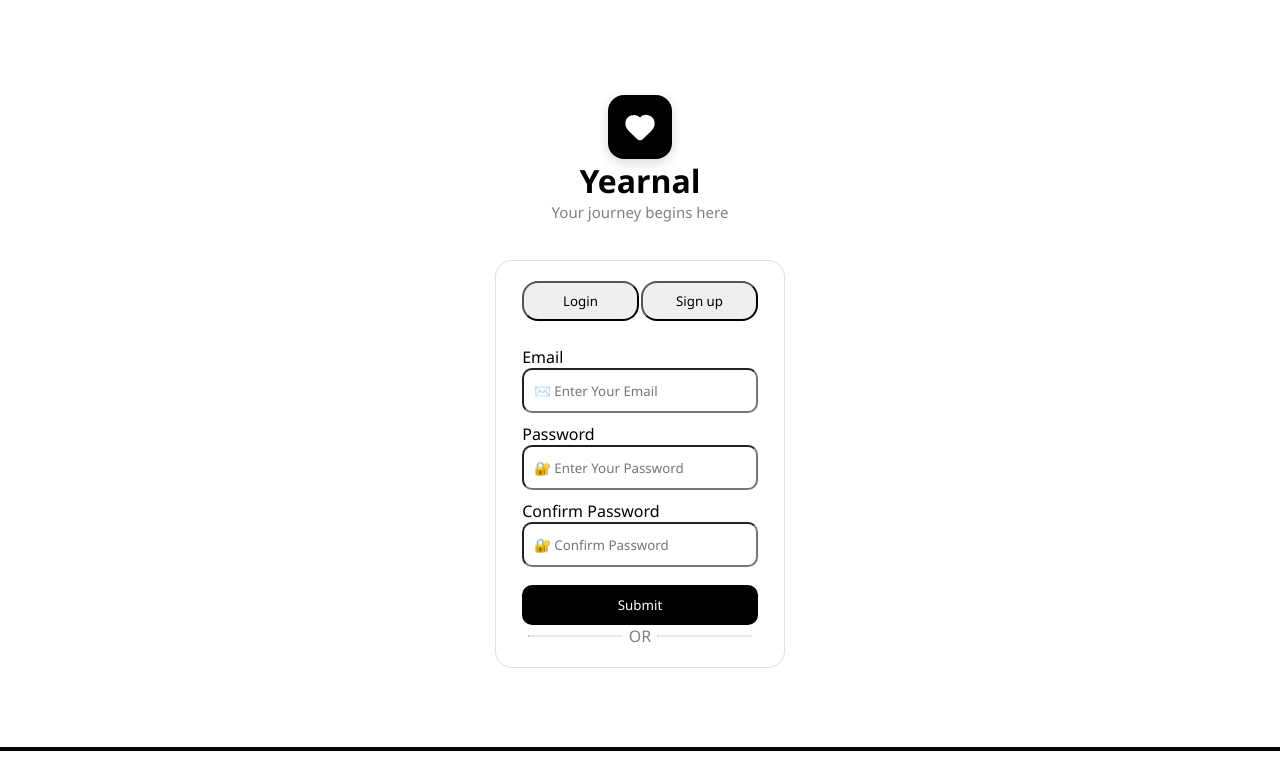
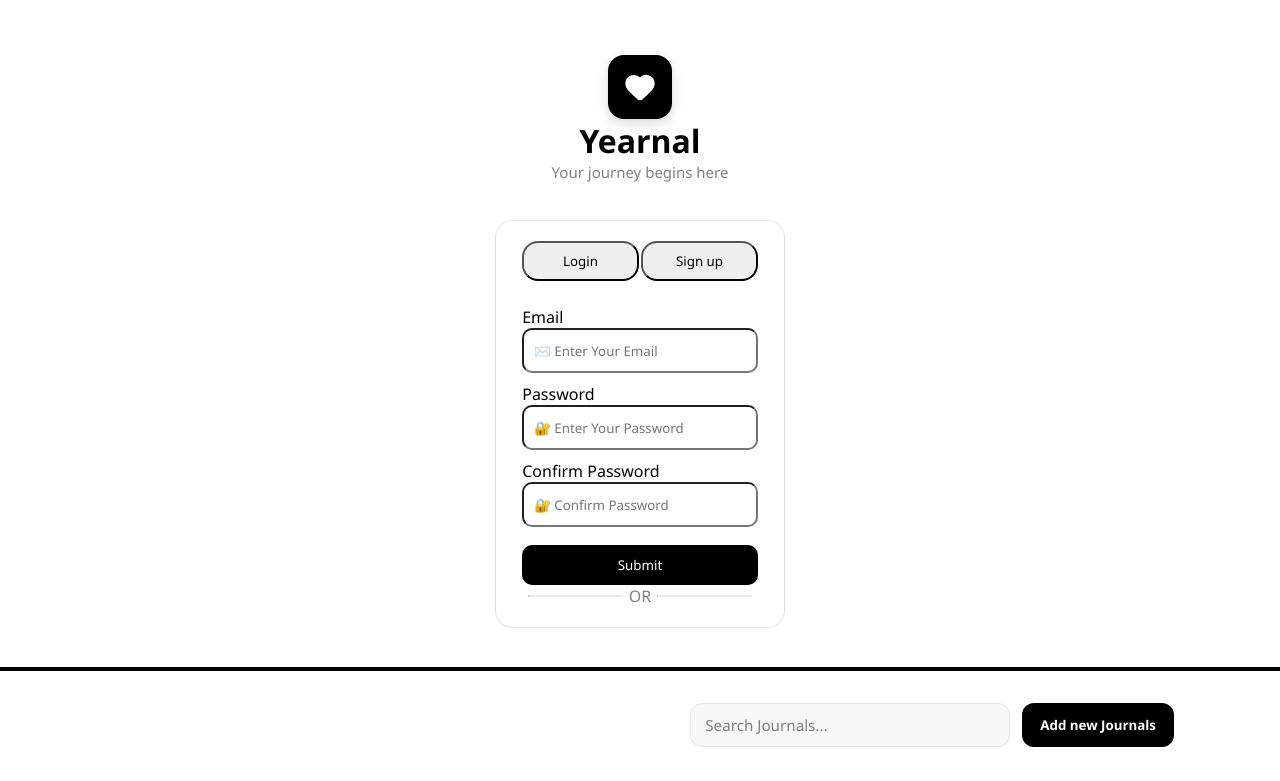
Before and after one commit to mohammedhassan37/Yearnal, a React (Vite) app in the folder client/: page / in a window 1280 px wide. Shown: the top 781 px of the page. Built offline with nearby package versions, Linux system fonts and the light colour scheme.

Commit message:
changed margins for login

```diff
--- a/client/src/Styles/Login.css
+++ b/client/src/Styles/Login.css
@@ -1,7 +1,7 @@
 
 
 .LoginFormContainer{
-    margin:10vh auto;
+    margin:5vh auto;
     width:22.5%;
 }
 
```
